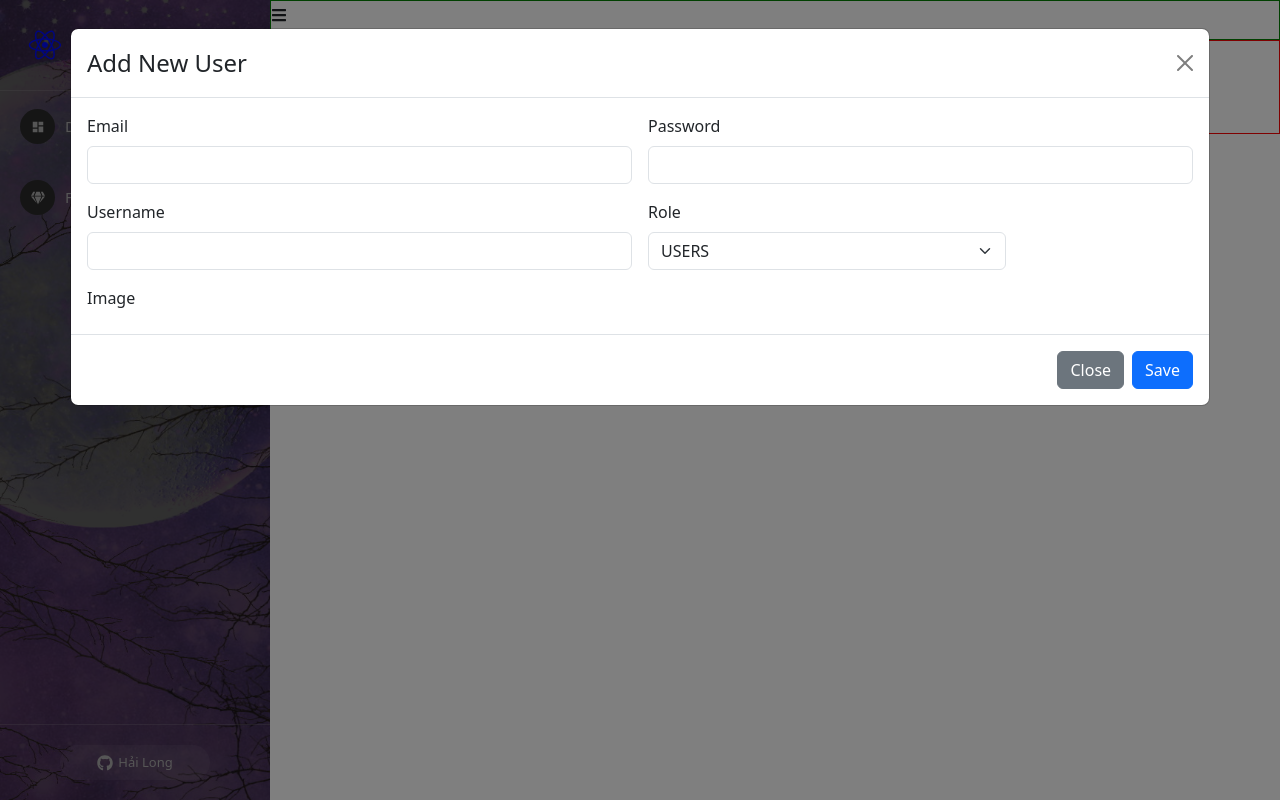
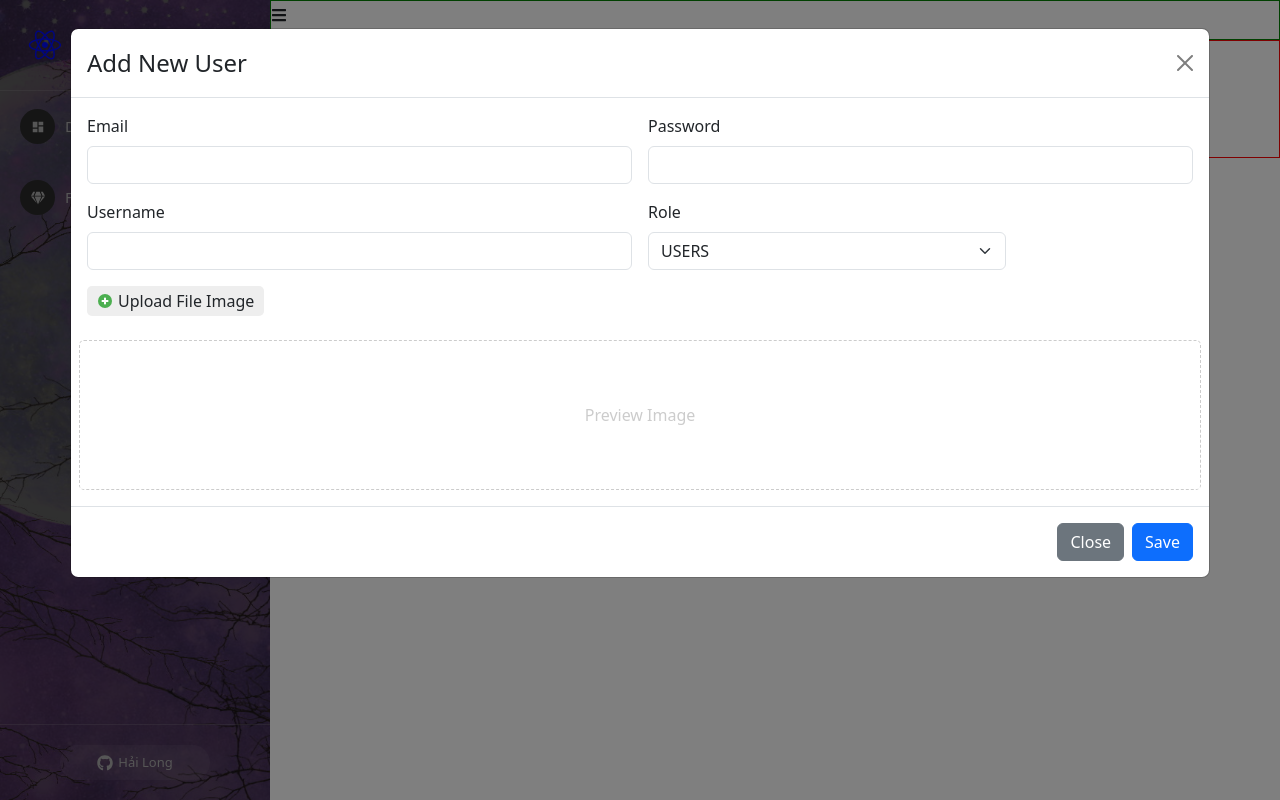
Before and after one commit to 12032002hailong/Study-React, a React (Create React App) app: page /admins/manage-users in a window 1280 px wide. Both pictures are taken after a click on the button "Launch demo modal". Built offline with nearby package versions, Linux system fonts and the light colour scheme.

Commit message:
State hóa Modal Add New User

```diff
--- a/src/components/Admin/Admin.js
+++ b/src/components/Admin/Admin.js
@@ -3,6 +3,7 @@
 import { FaBars } from 'react-icons/fa';
 import { useState } from "react";
 import { Outlet } from 'react-router-dom';
+
 
 const Admin = (props) => {
     const [collapsed, setCollapsed] = useState(false);
--- a/src/components/Admin/Content/ManageUser.js
+++ b/src/components/Admin/Content/ManageUser.js
@@ -1,5 +1,6 @@
+import ModalCreateUser from "./ModalCreateUser.js";
+import './ManageUser.scss';
 
-import ModalCreateUser from "./ModalCreateUser.js";
 
 const ManageUser = () => {
     return (
@@ -13,8 +14,8 @@
                 </div>
                 <div>
                     Table Users
-                    <ModalCreateUser />
                 </div>
+                <ModalCreateUser />
             </div>
         </div>
     )
--- /dev/null
+++ b/src/components/Admin/Content/ManageUser.scss
@@ -0,0 +1,37 @@
+.manage-user-container {
+    .user-content {}
+}
+
+.modal-add-user {
+    .img-preview {
+        height: 150px;
+        border: 1px dashed #ccc;
+        border-radius: 5px;
+        display: flex;
+        align-items: center;
+        justify-content: center;
+        color: #ccc;
+
+        img {
+            max-width: 100%;
+            max-height: 100%;
+        }
+    }
+
+    .label-upload {
+        gap: 5px;
+        display: flex;
+        align-items: center;
+        border: 1px solid red;
+        width: fit-content;
+        padding: 3px 10px;
+        border-radius: 5px;
+        background-color: #eeeeee;
+        border: none;
+        cursor: pointer;
+
+        &:hover {
+            background-color: #dcdcdc;
+        }
+    }
+}
--- a/src/components/Admin/Content/ModalCreateUser.js
+++ b/src/components/Admin/Content/ModalCreateUser.js
@@ -1,6 +1,7 @@
 import React, { useState } from "react";
 import Button from 'react-bootstrap/Button';
 import Modal from 'react-bootstrap/Modal';
+import { FcPlus } from 'react-icons/fc';
 
 
 const ModalCreateUser = () => {
@@ -8,6 +9,22 @@
 
     const handleClose = () => setShow(false);
     const handleShow = () => setShow(true);
+
+    const [email, setEmail] = useState("");
+    const [password, setPassword] = useState("");
+    const [usename, setUsername] = useState("");
+    const [role, setRole] = useState("USER");
+    const [image, setImage] = useState("");
+    const [previewImage, setPreviewImage] = useState("");
+
+    const handleUploadImage = (event) => {
+        if (event.target && event.target.files && event.target.files[0]) {
+            setPreviewImage(URL.createObjectURL(event.target.files[0]));
+            setImage(event.target.files[0])
+        } else {
+            // setPreviewImage("");
+        }
+    }
 
     return (
         <>
@@ -20,6 +37,7 @@
                 onHide={handleClose}
                 size="xl"
                 backdrop="static"
+                className="modal-add-user"
             >
                 <Modal.Header closeButton>
                     <Modal.Title>Add New User</Modal.Title>
@@ -28,25 +46,58 @@
                     <form className="row g-3">
                         <div className="col-md-6">
                             <label className="form-label">Email</label>
-                            <input type="email" className="form-control" />
+                            <input
+                                type="email"
+                                className="form-control"
+                                value={email}
+                                onChange={(event) => setEmail(event.target.value)}
+                            />
                         </div>
                         <div className="col-md-6">
                             <label className="form-label">Password</label>
-                            <input type="password" className="form-control" />
+                            <input
+                                type="password"
+                                className="form-control"
+                                value={password}
+                                onChange={(event) => setPassword(event.target.value)}
+                            />
                         </div>
                         <div className="col-md-6">
                             <label className="form-label">Username</label>
-                            <input type="text" className="form-control" />
+                            <input
+                                type="text"
+                                className="form-control"
+                                value={usename}
+                                onChange={(event) => setUsername(event.target.value)}
+                            />
                         </div>
                         <div className="col-md-4">
                             <label className="form-label">Role</label>
-                            <select className="form-select">
-                                <option selected value="USER">USERS</option>
+                            <select className="form-select"
+                                onChange={(event) => setRole(event.target.value)}
+                                value={role}
+                            >
+                                <option value="USER">USERS</option>
                                 <option value="ADMIN">Admin</option>
                             </select>
                         </div>
                         <div className="col-md-12">
-                            <label className="form-label">Image</label>
+                            <label className="form-label label-upload" htmlFor="labelUpload">
+                                <FcPlus /> Upload File Image
+                            </label>
+                            <input
+                                type="file"
+                                id="labelUpload"
+                                hidden
+                                onChange={(event) => handleUploadImage(event)}
+                            />
+                        </div>
+                        <div className="col-md-12 img-preview">
+                            {previewImage ?
+                                <img src={previewImage} />
+                                :
+                                <span>Preview Image</span>
+                            }
                         </div>
                     </form>
                 </Modal.Body>
```
